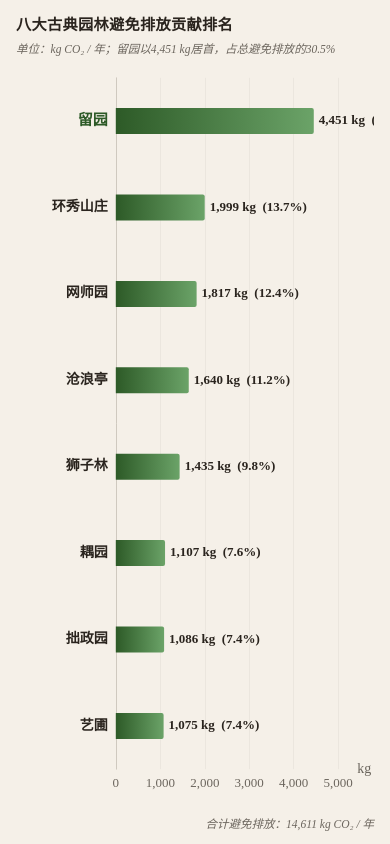
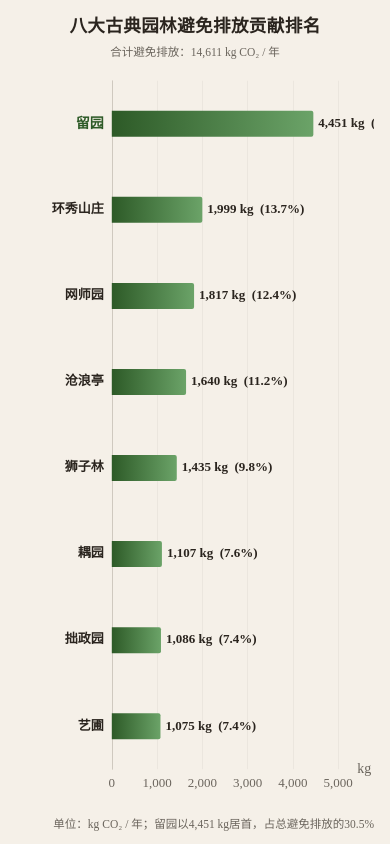
Before and after one commit to zhwal/zhwal_ersi, a website: page garden-avoided-emissions/index.html in a window 390 px wide. Drawn offline with Linux system fonts and the light colour scheme.

Commit message:
style: 标题居中、单位与合计互换、y轴字体缩小、去除斜体

```diff
--- a/garden-avoided-emissions/index.html
+++ b/garden-avoided-emissions/index.html
@@ -41,11 +41,12 @@ body {
 .figure-header {
   margin-bottom: 0.45rem;
   flex-shrink: 0;
+  text-align: center;
 }
 
 .figure-title {
   font-family: 'Noto Serif SC', serif;
-  font-size: 1.42rem;
+  font-size: 1.8rem;
   font-weight: 700;
   color: var(--ink);
   line-height: 1.45;
@@ -56,7 +57,6 @@ body {
   font-family: 'Noto Serif SC', serif;
   font-size: 0.90rem;
   color: var(--muted);
-  font-style: italic;
   margin-top: 0.2rem;
 }
 
@@ -81,12 +81,12 @@ body {
 
 @media (max-width: 768px) {
   .figure-container { padding: 1.2rem 1.4rem 1rem; }
-  .figure-title { font-size: 1.05rem; }
+  .figure-title { font-size: 1.4rem; }
 }
 
 @media (max-width: 480px) {
   .figure-container { padding: 0.9rem 1rem 0.8rem; }
-  .figure-title { font-size: 0.95rem; }
+  .figure-title { font-size: 1.1rem; }
   .figure-note { font-size: 0.72rem; }
 }
 </style>
@@ -97,7 +97,7 @@ body {
 
   <div class="figure-header">
     <div class="figure-title">八大古典园林避免排放贡献排名</div>
-    <div class="figure-note">单位：kg CO₂ / 年；留园以4,451 kg居首，占总避免排放的30.5%</div>
+    <div class="figure-note">合计避免排放：14,611 kg CO₂ / 年</div>
   </div>
 
   <div class="chart-stage">
@@ -105,7 +105,7 @@ body {
   </div>
 
   <div class="figure-footer">
-    <div class="figure-note">合计避免排放：14,611 kg CO₂ / 年</div>
+    <div class="figure-note">单位：kg CO₂ / 年；留园以4,451 kg居首，占总避免排放的30.5%</div>
   </div>
 
 </div>
@@ -171,7 +171,7 @@ const option = {
     data: data.map(d => d.name),
     axisLabel: {
       color: '#2A241E',
-      fontSize: 14,
+      fontSize: 13,
       fontWeight: 600,
       fontFamily: commonFont,
       formatter: function(v) {
@@ -179,7 +179,7 @@ const option = {
         return v;
       },
       rich: {
-        highlight: { color: '#2D5A27', fontWeight: 700, fontSize: 15 }
+        highlight: { color: '#2D5A27', fontWeight: 700, fontSize: 14 }
       }
     },
     axisLine: { lineStyle: { color: '#C8C2B8', width: 0.8 } },
```
